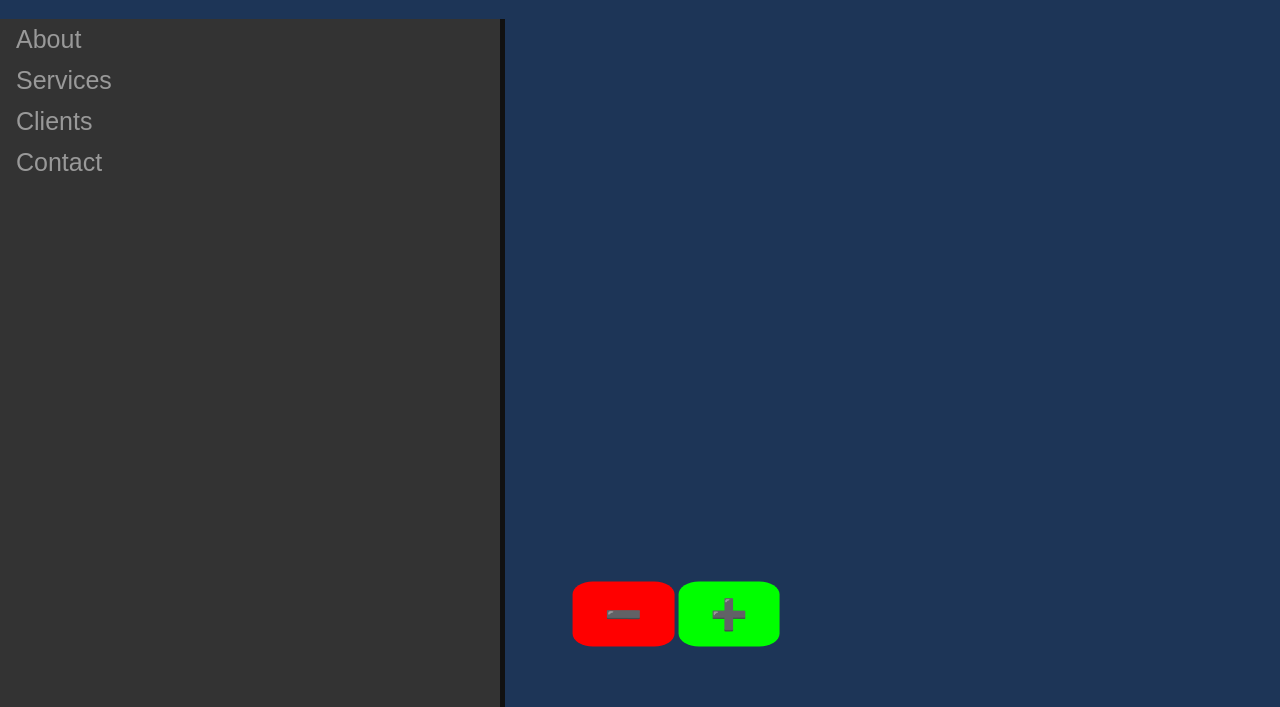
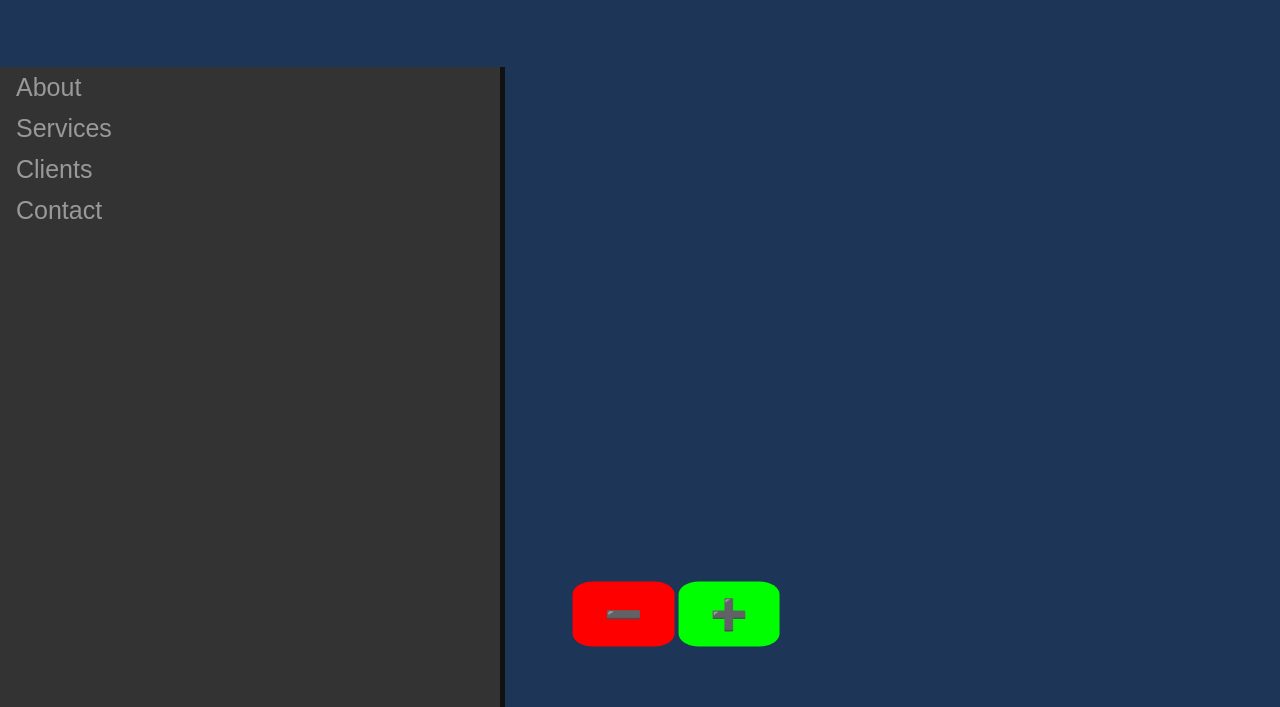
Before and after one commit to Lalitowey/Flick, a plain HTML site: page home.html in a window 1280 px wide. Shown: the part 93-800 px from the top of the page. Drawn offline with Linux system fonts and the light colour scheme; no server answers.

Commit message:
Update homestyle.css

```diff
--- a/homestyle.css
+++ b/homestyle.css
@@ -31,7 +31,7 @@ body
     width: 500px;
     position: fixed;
     z-index: 0;
-    top: 14%;
+    top: 20%;
     bottom: -25%;
     left: 0;
     background-color: #333;
```
